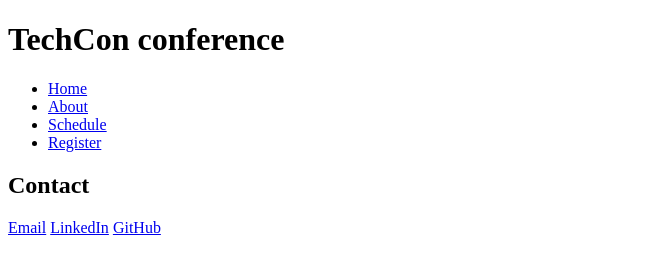
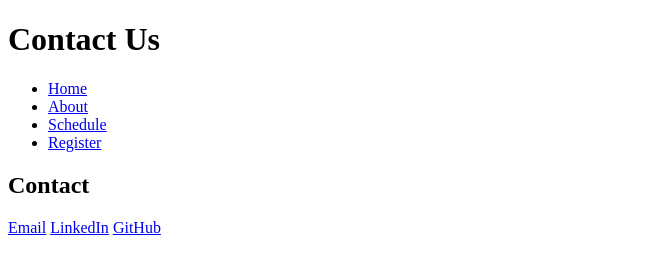
Before and after one commit to Ozioma-Marylinda/TechCon_HTML, a plain HTML site: page techcon_website/contact.html in a window 1280 px wide. Shown: the top 254 px of the page, without its empty margins (0-663 px from the left). Drawn offline with Linux system fonts and the light colour scheme.

Commit message:
Updated the header

```diff
--- a/techcon_website/contact.html
+++ b/techcon_website/contact.html
@@ -6,7 +6,7 @@
   </head>
   <body>
     <header>
-      <h1>TechCon conference</h1>
+      <h1>Contact Us</h1>
       <nav>
         <ul>
           <li><a href="contact.html">Home</a></li>
```
